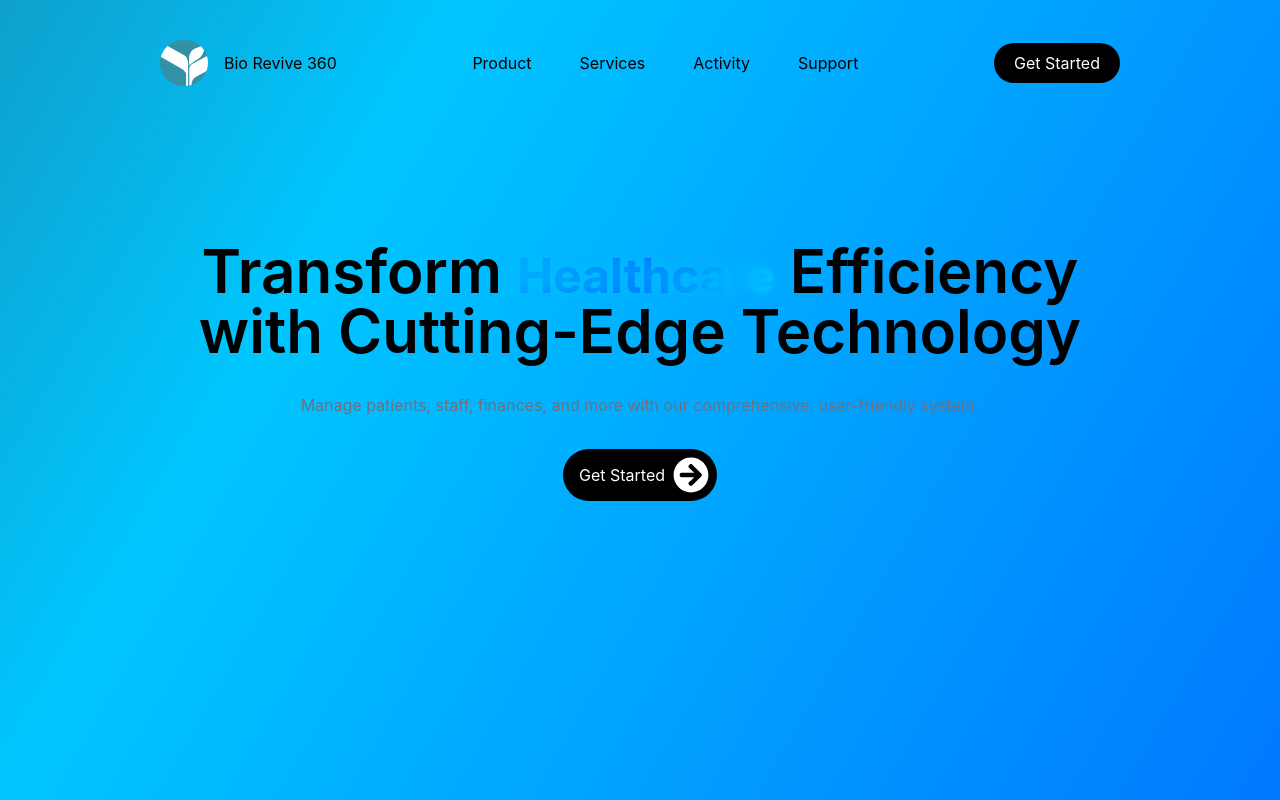
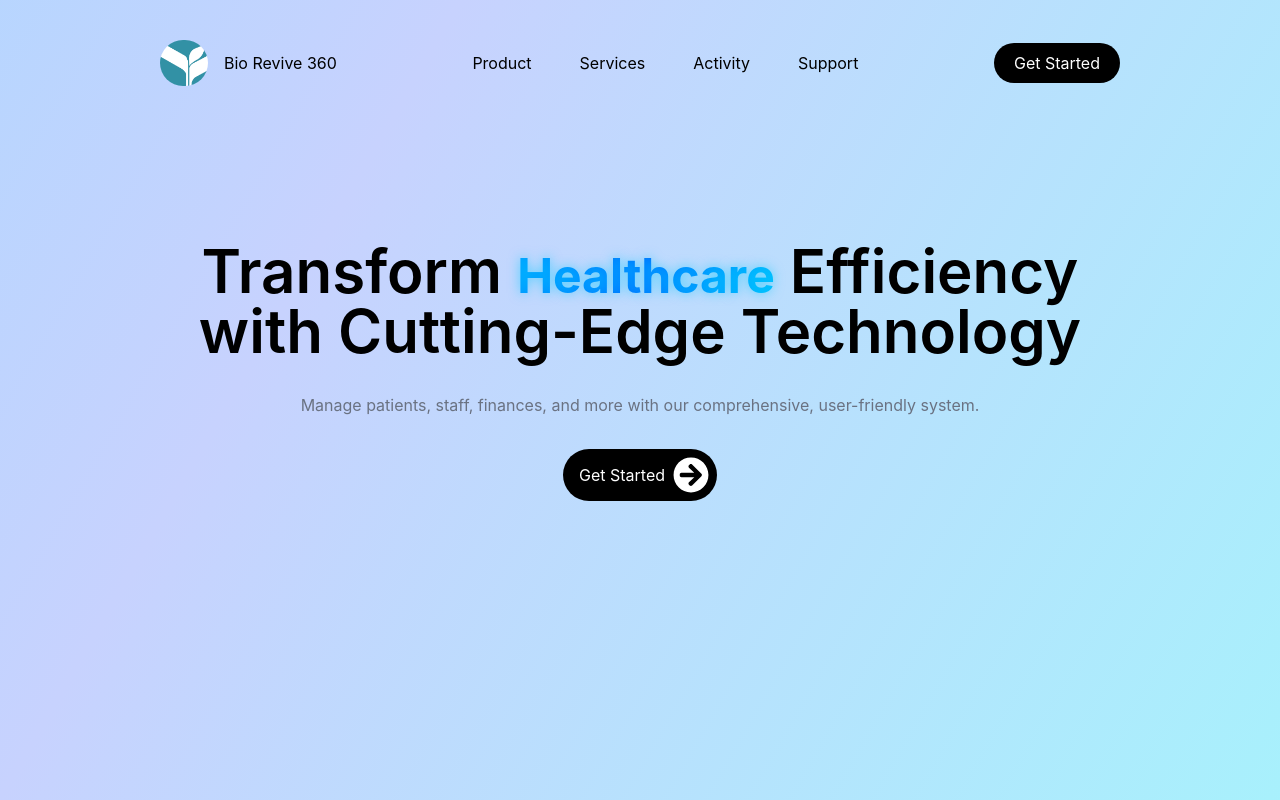
Before and after one commit to ankitsensei/bio-revive-360, a React (Vite) app: page / in a window 1280 px wide. Built offline with nearby package versions, Linux system fonts and the light colour scheme.

Commit message:
changed the bg-gradient colors

```diff
--- a/src/index.css
+++ b/src/index.css
@@ -9,12 +9,12 @@
 .background {
   background: linear-gradient(
     120deg,
-    #0f2027,
-    #203a43,
-    #2c5364,
-    #00c6ff,
-    #0072ff,
-    #00f2fe
+    #e0f7ff,
+    #b3ecff,
+    #99ddff,
+    #c7d2fe,
+    #a5f3fc,
+    #bae6fd
   );
   background-size: 400% 400%;
   animation: randomGradient 50s ease-in-out infinite;
```
